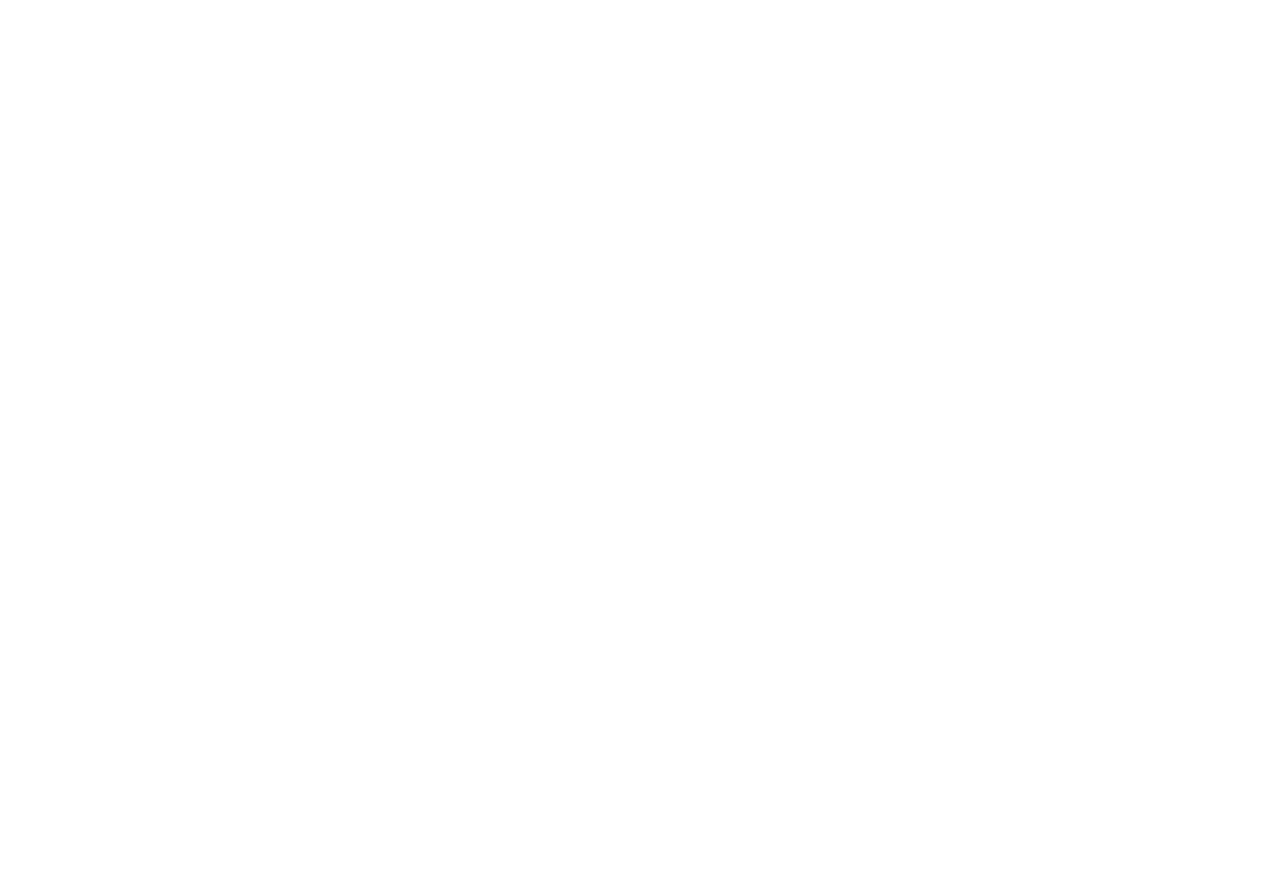
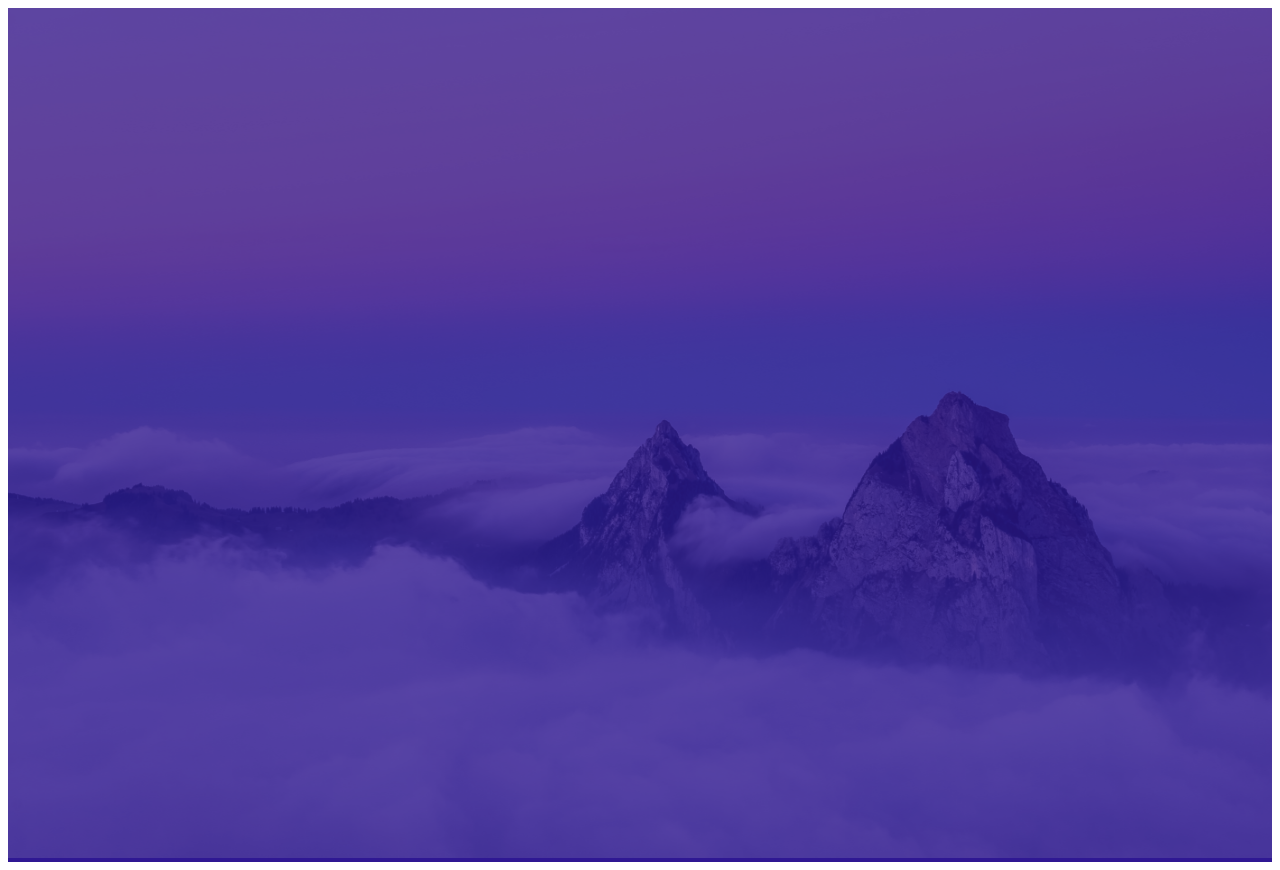
Before and after one commit to Umair72Raza/FigmaDesignPage, a plain HTML site: page index.html in a window 1280 px wide. Before the commit the page ends 800 px from the top, so only its background shows below. Drawn offline with Linux system fonts and the light colour scheme.

Commit message:
Added Background Image and Color

```diff
--- a/index.html
+++ b/index.html
@@ -8,5 +8,15 @@
 </head>
 <body>
 
+    <div class="landingPage">
+        <img src="./images/Image.png" alt="" width="100%" height="850px">
+
+        <div class="menu">
+
+        </div>
+
+
+    </div>
+
 </body>
 </html>
--- a/style.css
+++ b/style.css
@@ -0,0 +1,8 @@
+.landingPage{
+    background: #2F1893;
+
+}
+.landingPage img{
+    opacity: 50%;
+
+}
```
